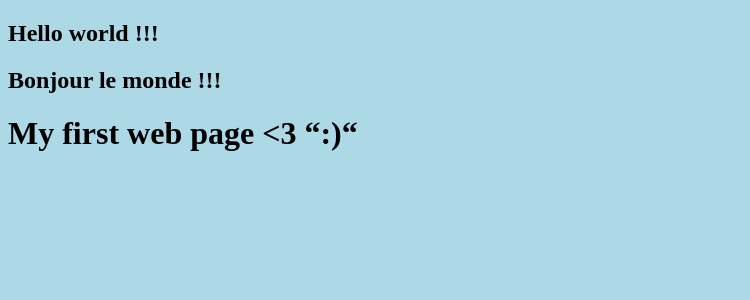
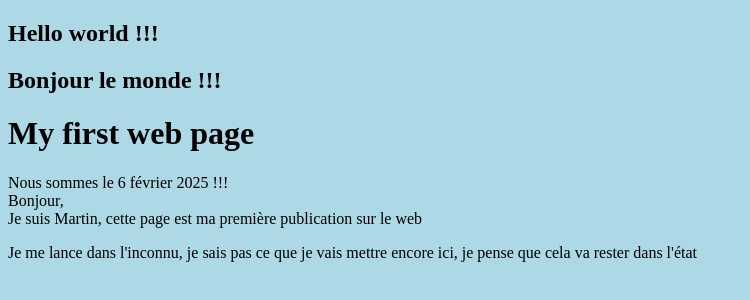
Before and after one commit to 56martin35/56martin35.github.io, a plain HTML site: page index.html in a window 1280 px wide. Shown: the whole page, without its empty margins (0-750 px from the left). Drawn offline with Linux system fonts and the light colour scheme.

Commit message:
“Présentation“

```diff
--- a/index.html
+++ b/index.html
@@ -14,7 +14,9 @@
         <h2>Bonjour le monde !!!</h2>
     </div>
 
-    <h1>My first web page <3 “:)“ </h2>
+    <h1>My first web page </h1>
+    <p> Nous sommes le 6 février 2025 !!! <br>Bonjour, <br>Je suis Martin, cette page est ma première publication sur le web </p>
+    <p>Je me lance dans l'inconnu, je sais pas ce que je vais mettre encore ici, je pense que cela va rester dans l'état</p>
 
 
 
```
